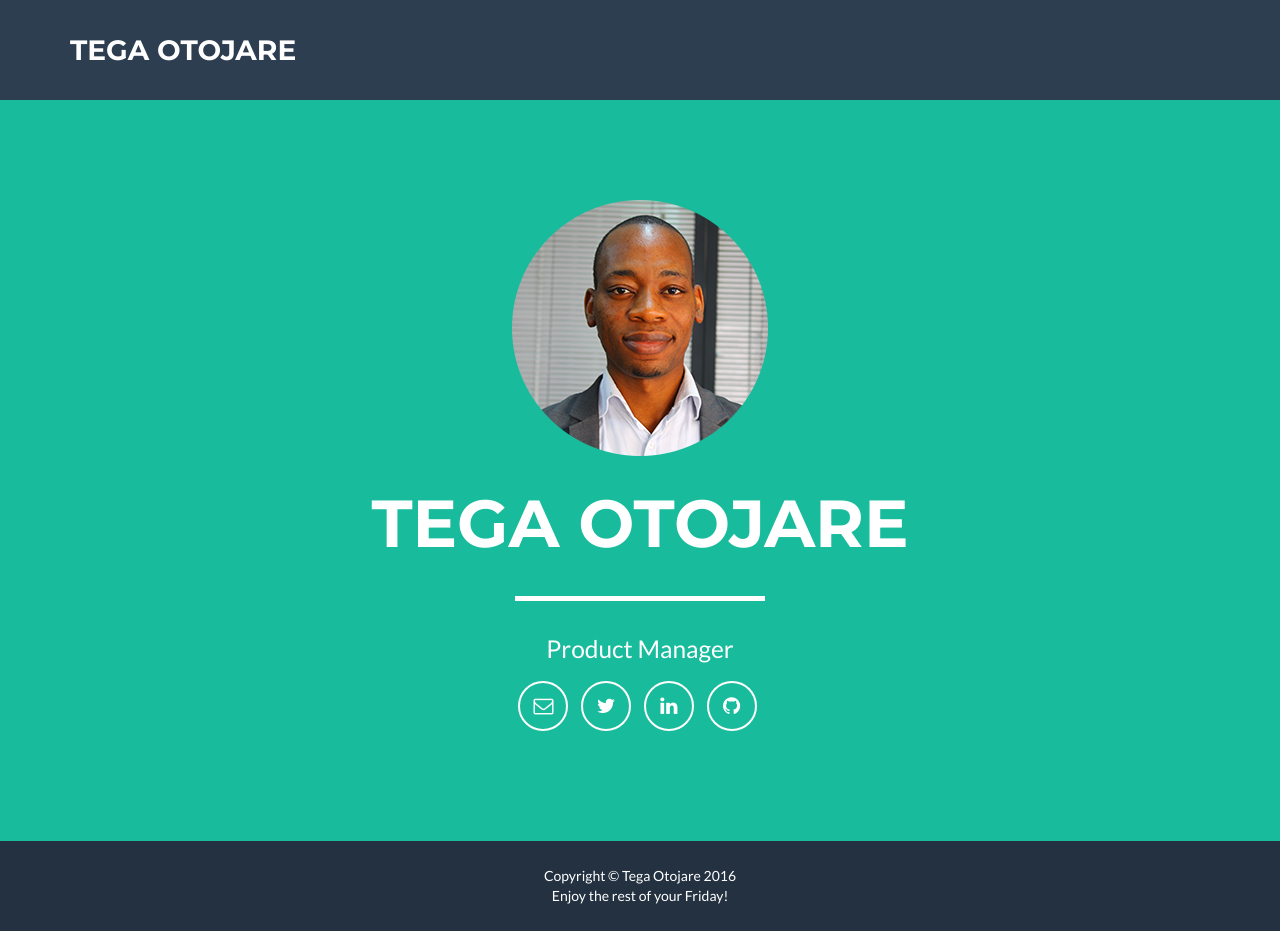
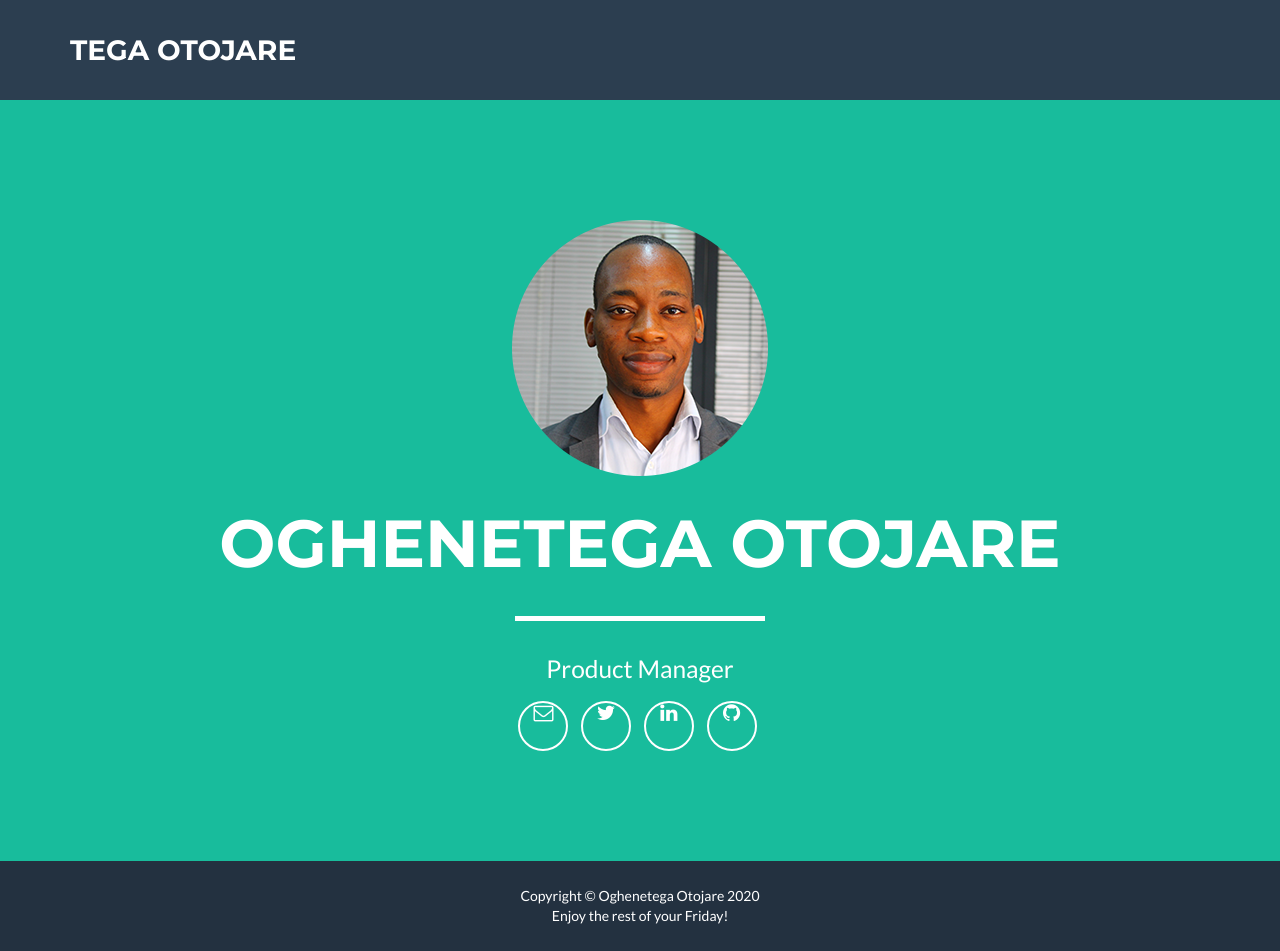
Before and after one commit to warribros/warribros.github.io, a website: page index.html in a window 1280 px wide. Drawn offline with nearby package versions, Linux system fonts and the light colour scheme.

Commit message:
Update index.html
Updated name

```diff
--- a/index.html
+++ b/index.html
@@ -1,4 +1,4 @@
-<!DOCTYPE html>
+t<!DOCTYPE html>
 <html lang="en">
 
 <head>
@@ -9,7 +9,7 @@
     <meta name="description" content="">
     <meta name="author" content="">
 
-    <title>Tega Otojare - Product Manager</title>
+    <title>Oghenetega Otojare - Product Manager</title>
 
     <!-- Bootstrap Core CSS -->
     <link href="vendor/bootstrap/css/bootstrap.min.css" rel="stylesheet">
@@ -73,7 +73,7 @@
                 <div class="col-lg-12">
                     <img class="img-responsive" src="img/profile.png" alt="">
                     <div class="intro-text">
-                        <span class="name">Tega Otojare</span>
+                        <span class="name">Oghenetega Otojare</span>
                         <hr class="star-light">
                         <span class="skills">Product Manager</span>
 
@@ -293,7 +293,7 @@
             <div class="container">
                 <div class="row">
                     <div class="col-lg-12">
-                        Copyright &copy; Tega Otojare 2016
+                        Copyright &copy; Oghenetega Otojare 2020
                         	   <br><script language="javascript">
 									var stDate;
 									var now;
```
